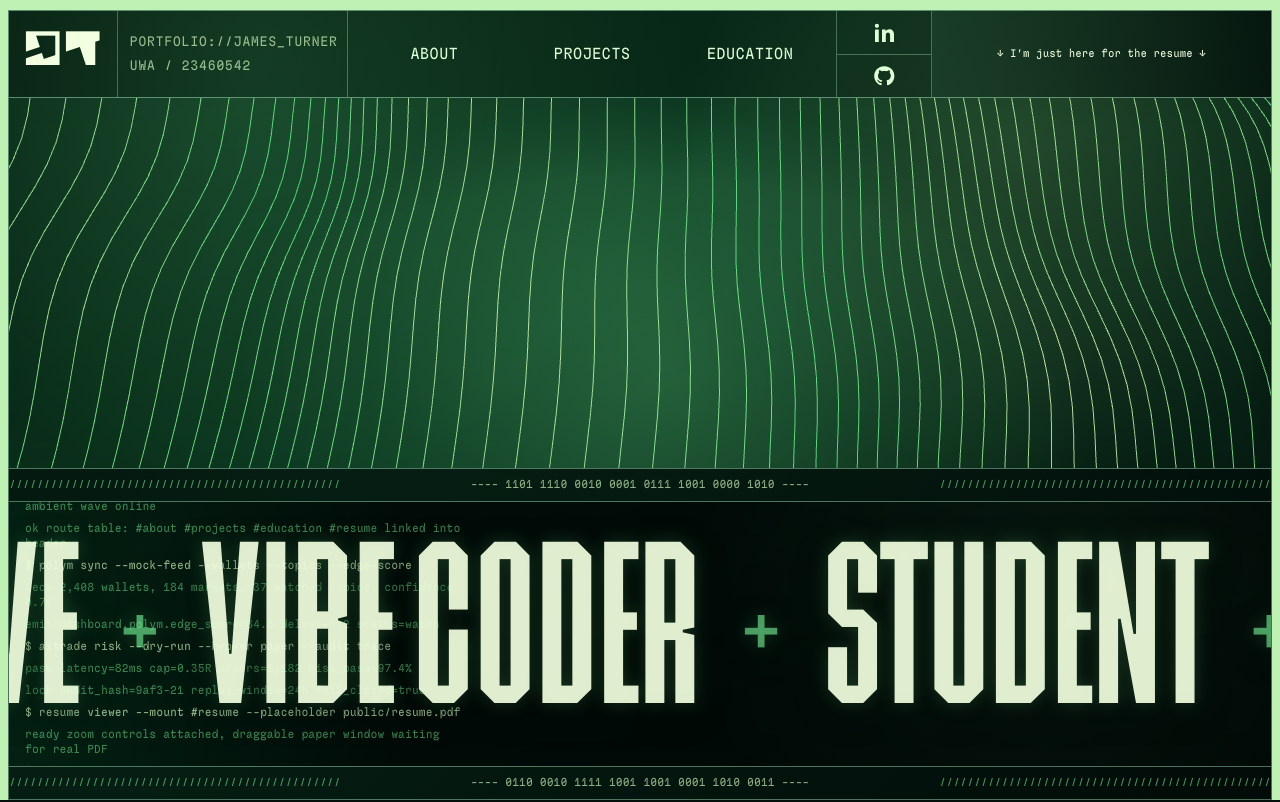
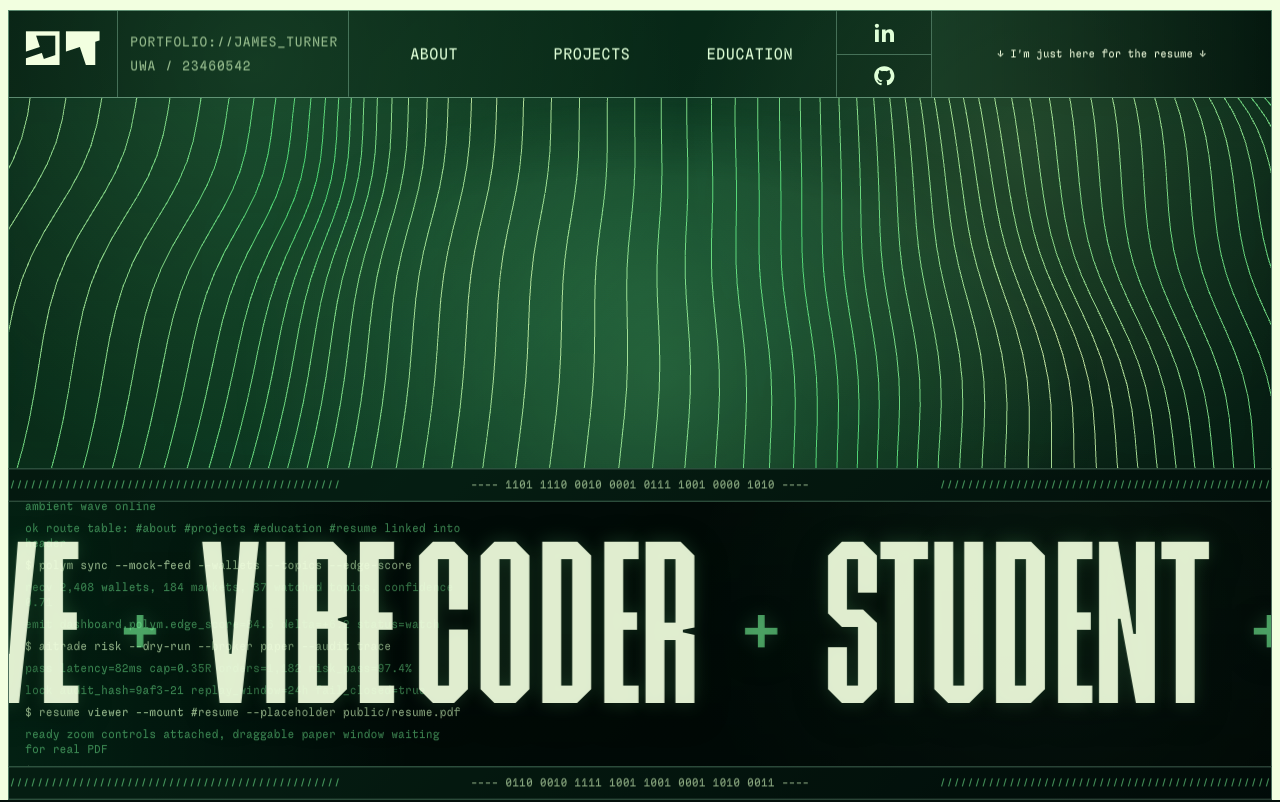
Before and after one commit to 23460542/portfolio, a React (Vite) app: page / in a window 1280 px wide. Shown: the top 802 px of the page. Built offline with nearby package versions, Linux system fonts and the light colour scheme.

Commit message:
smoother loading animations

```diff
--- a/src/App.css
+++ b/src/App.css
@@ -5,7 +5,7 @@
 .site-shell {
   --hero-margin-x: max(8px, calc((100vw - 1420px) / 2));
   --hero-margin-top: 10px;
-  --pastel-margin: #bff0b4;
+  --pastel-margin: #f2ffe0;
   --wave-glow-radius: 34vmax;
   --wave-glow-x: 52vw;
   --wave-glow-y: 47vh;
@@ -45,7 +45,7 @@
 .loading-panel {
   position: absolute;
   background: var(--pastel-margin);
-  will-change: height, width, top, bottom, opacity;
+  will-change: height, width, top, bottom, opacity, transform;
 }
 
 .loading-panel-top {
@@ -78,19 +78,19 @@
 }
 
 .loading-screen.is-flying .loading-panel-top {
-  animation: loading-panel-top-open 760ms cubic-bezier(0.16, 1, 0.3, 1) forwards;
+  animation: loading-panel-top-open 920ms cubic-bezier(0.16, 1, 0.3, 1) forwards;
 }
 
 .loading-screen.is-flying .loading-panel-bottom {
-  animation: loading-panel-bottom-open 760ms cubic-bezier(0.16, 1, 0.3, 1) forwards;
+  animation: loading-panel-bottom-open 920ms cubic-bezier(0.16, 1, 0.3, 1) forwards;
 }
 
 .loading-screen.is-flying .loading-panel-left {
-  animation: loading-panel-left-open 760ms cubic-bezier(0.16, 1, 0.3, 1) forwards;
+  animation: loading-panel-left-open 920ms cubic-bezier(0.16, 1, 0.3, 1) forwards;
 }
 
 .loading-screen.is-flying .loading-panel-right {
-  animation: loading-panel-right-open 760ms cubic-bezier(0.16, 1, 0.3, 1) forwards;
+  animation: loading-panel-right-open 920ms cubic-bezier(0.16, 1, 0.3, 1) forwards;
 }
 
 .loading-screen-inner {
@@ -121,11 +121,13 @@
 }
 
 .loading-screen.is-flying .loading-logo-flight {
-  animation: loading-logo-fly 760ms cubic-bezier(0.74, 0, 0.18, 1) forwards;
+  animation: loading-logo-fly 860ms cubic-bezier(0.68, 0, 0.18, 1) forwards;
 }
 
 .loading-screen.is-flying .loading-logo {
-  animation: loading-logo-scale 760ms cubic-bezier(0.74, 0, 0.18, 1) forwards;
+  animation:
+    loading-logo-scale 860ms cubic-bezier(0.68, 0, 0.18, 1) forwards,
+    loading-logo-color-shift 860ms ease forwards;
 }
 
 .loading-pulse {
@@ -148,11 +150,28 @@
 
 .loading-screen.is-flying .loading-pulse {
   opacity: 0;
-  transition: opacity 180ms ease;
+  transform: translateY(8px) scaleX(0.96);
+  transition: opacity 360ms ease, transform 360ms ease;
 }
 
-.site-shell.is-loading .hero-logo {
+.hero-grid-header > :not(.hero-logo),
+.ascii-rail,
+.hero-identity-band,
+.about-section,
+.projects-section,
+.education-section,
+.resume-section,
+.site-footer {
+  will-change: opacity, transform;
+}
+
+.site-shell.is-loading .hero-logo,
+.site-shell.is-revealing .hero-logo {
   color: transparent;
+}
+
+.site-shell.is-revealing .hero-logo {
+  animation: hero-logo-handoff 720ms ease 520ms forwards;
 }
 
 .site-shell.is-loading .hero-grid-header > :not(.hero-logo),
@@ -178,6 +197,7 @@
 .site-shell.is-revealing .resume-section,
 .site-shell.is-revealing .site-footer {
   opacity: 0;
+  transform: translateY(10px);
   pointer-events: none;
 }
 
@@ -189,7 +209,7 @@
 .site-shell.is-settling .education-section,
 .site-shell.is-settling .resume-section,
 .site-shell.is-settling .site-footer {
-  animation: page-fade-in 620ms ease both;
+  animation: page-fade-in 720ms cubic-bezier(0.16, 1, 0.3, 1) both;
 }
 
 .site-shell::before {
@@ -1078,6 +1098,17 @@
   }
 }
 
+@keyframes loading-logo-color-shift {
+  0%,
+  58% {
+    color: #062414;
+  }
+
+  100% {
+    color: var(--paper);
+  }
+}
+
 @keyframes loading-pulse-fill {
   to {
     transform: scaleX(1);
@@ -1115,10 +1146,22 @@
 @keyframes page-fade-in {
   from {
     opacity: 0;
+    transform: translateY(10px);
   }
 
   to {
     opacity: 1;
+    transform: translateY(0);
+  }
+}
+
+@keyframes hero-logo-handoff {
+  0% {
+    color: transparent;
+  }
+
+  100% {
+    color: var(--paper);
   }
 }
 
--- a/src/App.tsx
+++ b/src/App.tsx
@@ -273,9 +273,11 @@ function BinaryTicker({ length = 32 }: { length?: number }) {
 
 function LoadingScreen({
   onFinished,
+  onRevealStart,
   targetRef,
 }: {
   onFinished: () => void
+  onRevealStart: () => void
   targetRef: RefObject<HTMLAnchorElement>
 }) {
   const logoRef = useRef<HTMLDivElement | null>(null)
@@ -316,6 +318,7 @@ function LoadingScreen({
     const flyTimer = window.setTimeout(() => {
       updateTarget()
       setIsFlying(true)
+      onRevealStart()
     }, prefersReducedMotion ? 140 : 980)
     const finishTimer = window.setTimeout(onFinished, prefersReducedMotion ? 460 : 1900)
 
@@ -323,7 +326,7 @@ function LoadingScreen({
       window.clearTimeout(flyTimer)
       window.clearTimeout(finishTimer)
     }
-  }, [onFinished, updateTarget])
+  }, [onFinished, onRevealStart, updateTarget])
 
   return (
     <div className={`loading-screen ${isFlying ? 'is-flying' : ''}`} aria-label="Loading portfolio">
@@ -896,6 +899,7 @@ function App() {
   const logoHomeRef = useRef<HTMLAnchorElement | null>(null)
   const wavePanelRef = useRef<HTMLDivElement | null>(null)
   const [introPhase, setIntroPhase] = useState<IntroPhase>('loading')
+  const [showLoader, setShowLoader] = useState(true)
 
   const updateWaveRiseDistance = useCallback(() => {
     const shell = shellRef.current
@@ -920,10 +924,14 @@ function App() {
     shell.style.setProperty('--wave-mask-ry', `${window.innerHeight * 0.48}px`)
   }, [])
 
-  const finishLoading = useCallback(() => {
+  const startReveal = useCallback(() => {
     updateWaveRiseDistance()
     setIntroPhase('revealing')
   }, [updateWaveRiseDistance])
+
+  const finishLoading = useCallback(() => {
+    setShowLoader(false)
+  }, [])
 
   useLayoutEffect(() => {
     updateWaveRiseDistance()
@@ -952,7 +960,9 @@ function App() {
 
   return (
     <main className={`site-shell is-${introPhase}`} ref={shellRef}>
-      {introPhase === 'loading' ? <LoadingScreen onFinished={finishLoading} targetRef={logoHomeRef} /> : null}
+      {showLoader ? (
+        <LoadingScreen onFinished={finishLoading} onRevealStart={startReveal} targetRef={logoHomeRef} />
+      ) : null}
 
       <section className="hero" id="top">
         <header className="hero-grid-header">
```
